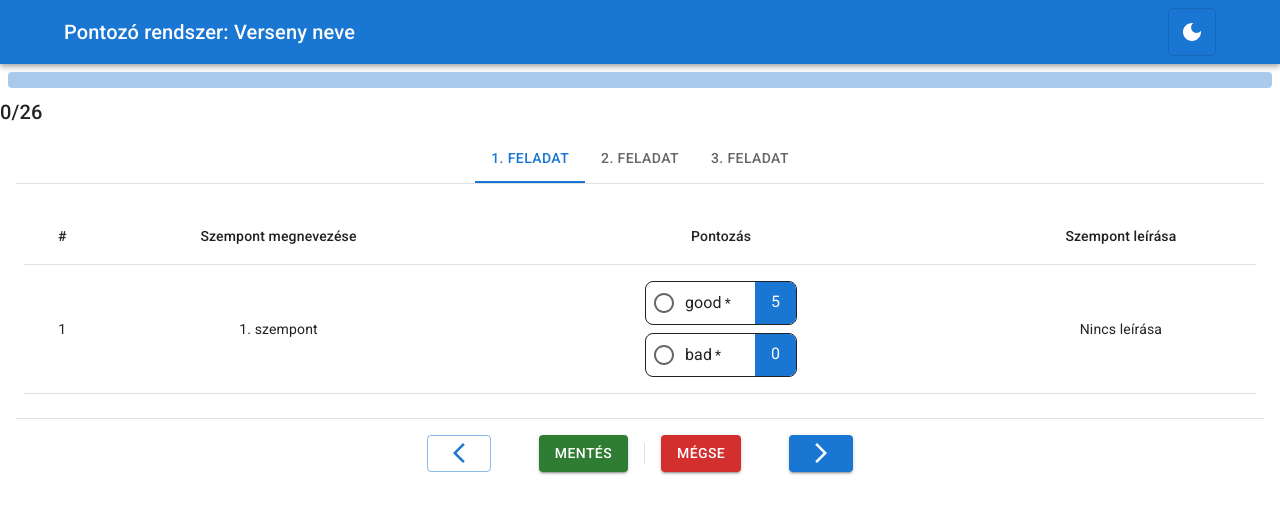
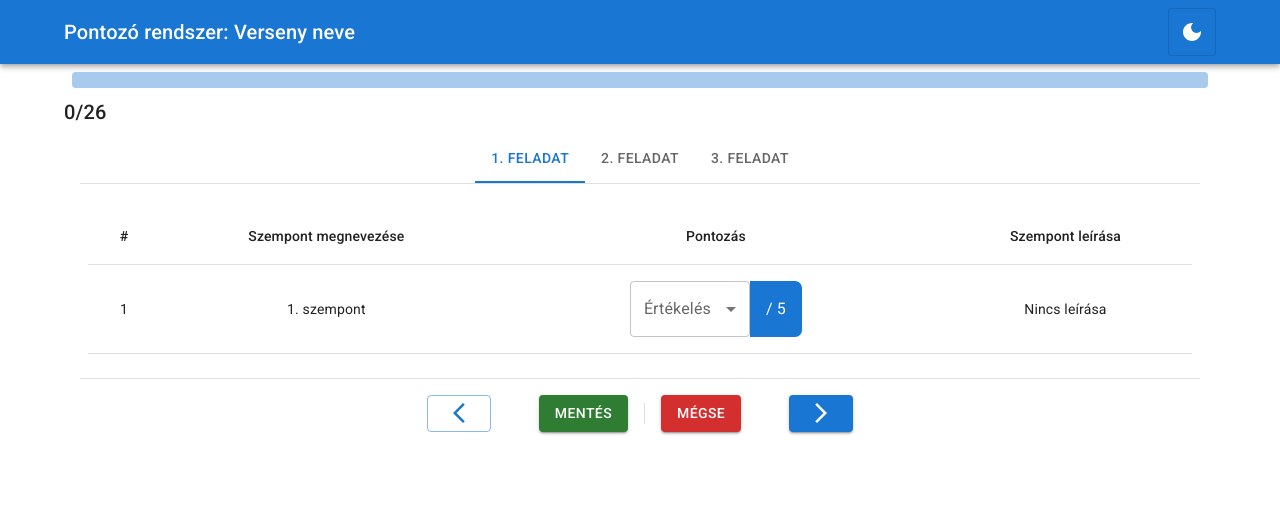
Before and after one commit to kamka427/React-Scoring-Component, a React (Create React App) app: page / in a window 1280 px wide. Shown: the top 514 px of the page. Built offline with nearby package versions, Linux system fonts and the light colour scheme; the HTML template or start-up script is replaced by a standard one.

Commit message:
Add SelectInput component

```diff
--- a/src/scoring/AspectTable.js
+++ b/src/scoring/AspectTable.js
@@ -11,6 +11,7 @@ import { BooleanInput } from "./BooleanInput";
 import { ErrorCard } from "./ErrorCard";
 import { ListInput } from "./ListInput";
 import { NumberInput } from "./NumberInput";
+import { SelectInput } from "./SelectInput";
 
 export const AspectTable = ({
   aspects,
@@ -34,7 +35,7 @@ export const AspectTable = ({
         break;
       case "list":
         component = (
-          <ListInput
+          <SelectInput
             key={i}
             aspect={aspect}
             formState={formState}
--- a/src/scoring/BooleanInput.js
+++ b/src/scoring/BooleanInput.js
@@ -14,7 +14,6 @@ export const BooleanInput = ({
   const handleChange = (e) => {
     setValue(e.target.checked);
     e.target.checked ? addResult(e, aspect) : removeResult(e, aspect);
-    console.log(formState.results.length);
   };
 
   return (
--- a/src/scoring/ListInput.js
+++ b/src/scoring/ListInput.js
@@ -3,7 +3,6 @@ import { useState } from "react";
 import { ListBox } from "./ListBox";
 
 export const ListInput = ({ aspect, formState, addResult, removeResult }) => {
-  console.log(formState);
 
   const items = Object.keys(aspect.values).map((key, index) => {
     return {
--- a/src/scoring/NumberInput.js
+++ b/src/scoring/NumberInput.js
@@ -28,7 +28,6 @@ export const NumberInput = ({ aspect, formState, addResult, removeResult }) => {
           }}
         >
           <TextField
-            type="number"
             variant="outlined"
             size="small"
             required={aspect.required}
--- a/src/scoring/ScoringComponent.js
+++ b/src/scoring/ScoringComponent.js
@@ -1,4 +1,9 @@
-import { CssBaseline, LinearProgress, Typography } from "@mui/material";
+import {
+  Container,
+  CssBaseline,
+  LinearProgress,
+  Typography,
+} from "@mui/material";
 import { Tasks } from "./Tasks";
 import { NavBar } from "./NavBar";
 import { ThemeProvider, createTheme } from "@mui/material/styles";
@@ -67,6 +72,26 @@ export function ScoringComponent({ criteria, onSubmit, onCancel }) {
     });
   };
 
+  const setError = (error) => {
+    setFormState({
+      ...formState,
+      errors: [
+        ...formState.errors,
+        {
+          id: error.id,
+          message: error.message,
+        },
+      ],
+    });
+  };
+
+  const clearError = (error) => {
+    setFormState({
+      ...formState,
+      errors: formState.errors.filter((err) => err.id !== error.id),
+    });
+  };
+
   const handleSubmit = () => {
     onSubmit({ results: formState.results });
   };
@@ -96,18 +121,19 @@ export function ScoringComponent({ criteria, onSubmit, onCancel }) {
   }, 0);
 
   const maxPoints = taskAspects.reduce((acc, cur) => {
-    return acc + cur.reduce((acc, cur) => {
-    console.log(cur);
-    if(cur.type === "number") {
+    return (
+      acc +
+      cur.reduce((acc, cur) => {
+        if (cur.type === "number") {
           return acc + cur.maxValue;
-    }
-    else if(cur.type === "boolean") {
+        } else if (cur.type === "boolean") {
           return acc + cur.value;
-    }
-    else if( cur.type === "list") {
+        } else if (cur.type === "list") {
           return acc + Math.max(...Object.values(cur.values));
         }
-  }, 0);
+        return acc;
+      }, 0)
+    );
   }, 0);
 
   return (
@@ -121,6 +147,7 @@ export function ScoringComponent({ criteria, onSubmit, onCancel }) {
         />
         {taskNames.length > 0 ? (
           <>
+            <Container>
               <LinearProgress
                 variant="determinate"
                 sx={{ margin: 1, padding: 1, borderRadius: 1 }}
@@ -139,6 +166,7 @@ export function ScoringComponent({ criteria, onSubmit, onCancel }) {
                 onSubmit={handleSubmit}
                 onCancel={handleCancel}
               />
+            </Container>
           </>
         ) : (
           <ErrorCard missing="feladatok" />
--- /dev/null
+++ b/src/scoring/SelectInput.js
@@ -0,0 +1,80 @@
+import {
+  Container,
+  FormControl,
+  InputLabel,
+  MenuItem,
+  RadioGroup,
+  Select,
+  Typography,
+} from "@mui/material";
+import { Box } from "@mui/system";
+import { useState } from "react";
+import { ListBox } from "./ListBox";
+
+export const SelectInput = ({ aspect, formState, addResult, removeResult }) => {
+  const items = Object.keys(aspect.values).map((key, index) => {
+    return {
+      key: key,
+      value: Object.values(aspect.values)[index],
+    };
+  });
+
+  const val = formState.results.find((result) => result.id === aspect.id);
+
+  const [value, setValue] = useState(val ? val.value : "");
+
+  const handleChange = (e) => {
+    setValue(e.target.value);
+    e.target.value !== "" ? addResult(e, aspect) : removeResult(e, aspect);
+  };
+
+  const list = items.map((item, i) => {
+    return (
+      <MenuItem key={i} value={item.value}>
+        {item.key} - {item.value}
+      </MenuItem>
+    );
+  });
+
+  const maxValue = Math.max(...Object.values(aspect.values));
+
+  return (
+    <>
+      <Container
+        sx={{
+          display: "flex",
+          justifyContent: "center",
+        }}
+      >
+          <Box
+          sx={{
+            display: "flex",
+            alignItems: "center",
+            borderRadius: 2,
+          }}
+        >
+        <FormControl sx={{ minWidth: 120}}>
+          <InputLabel>Értékelés</InputLabel>
+          <Select label="Értékelés" value={value} onChange={handleChange}>
+            {list}
+            <MenuItem value="">Törlés</MenuItem>
+          </Select>
+        </FormControl>
+        <Typography
+            sx={{
+              backgroundColor: "primary.main",
+              color: "white",
+              height: "100%",
+              paddingX: 2,
+              paddingTop: 2,
+              borderTopRightRadius: 7,
+              borderBottomRightRadius: 7,
+            }}
+          >
+            / {maxValue}
+          </Typography>
+          </Box>
+      </Container>
+    </>
+  );
+};
--- a/src/scoring/Tasks.js
+++ b/src/scoring/Tasks.js
@@ -1,5 +1,5 @@
 import { TabContext, TabList, TabPanel } from "@mui/lab";
-import { Divider, Tab } from "@mui/material";
+import { Container, Divider, Tab } from "@mui/material";
 import { useState } from "react";
 import { AspectTable } from "./AspectTable";
 import { Buttons } from "./Buttons";
```
Lines whose indentation alone changed are shown as unchanged.
